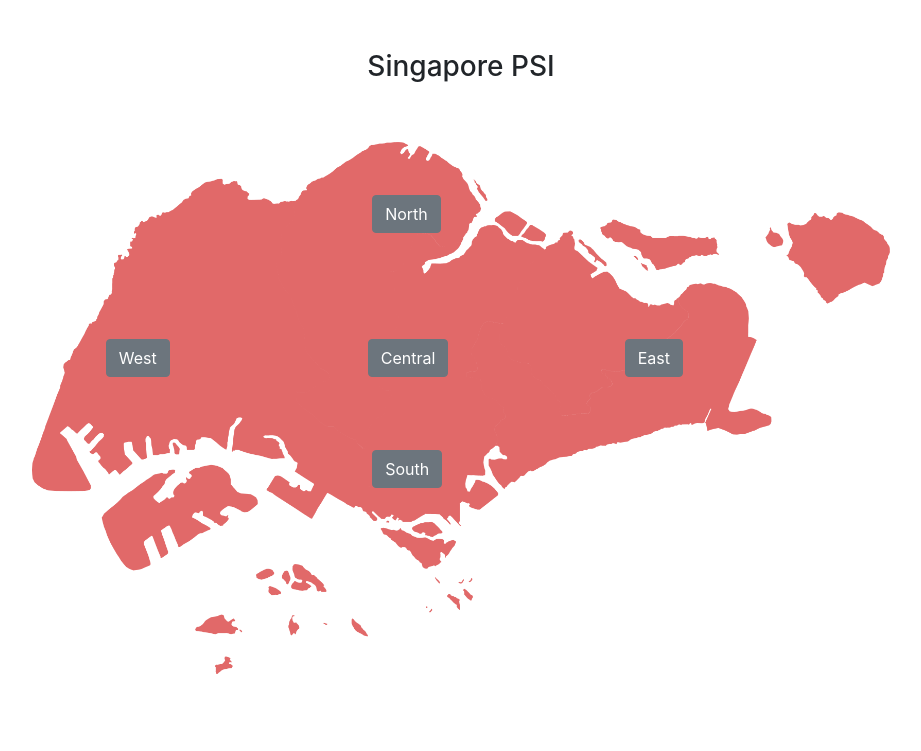
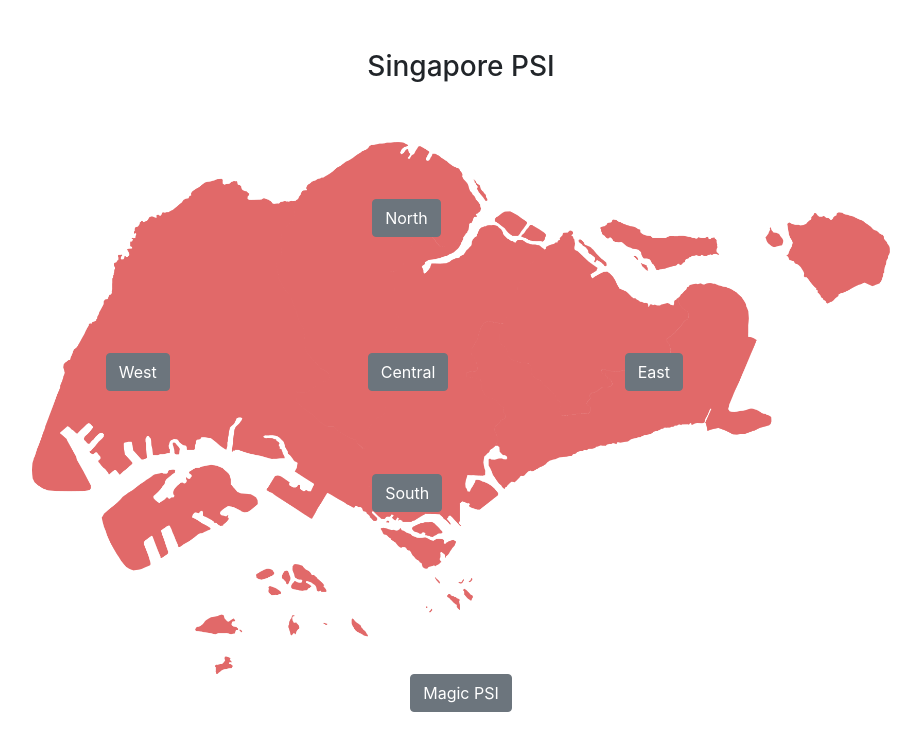
Before and after one commit to loichiilek/flask_psi, a Flask app: page / in a window 1280 px wide. Shown: the top 751 px of the page, without its empty margins (179-1100 px from the left). Run offline with Flask 2, Linux system fonts and the light colour scheme; some libraries are stand-ins or nearby versions.

Commit message:
added Magic PSI button, with its routes and also logic in weather.js

```diff
--- a/weather/routes.py
+++ b/weather/routes.py
@@ -2,6 +2,11 @@ from weather import app
 from flask import render_template, request, jsonify
 from .api import *
 
+#===============================================================================#
+# Each Relative Address here defines an API Route that can be called anywhere   #
+# (e.g. Browser, Postman, etc.)                                                 #
+# The API Address is defined by what is inside @app.route(), not the fn name    #
+#===============================================================================#
 @app.route("/")
 def weather():
   return render_template("weather.html")
@@ -10,3 +15,19 @@ def weather():
 def get_psi():
   psi = make_call()
   return jsonify({'psi_twenty_four_hourly': psi})
+
+#===============================================================================#
+# Create a new route here called /magic_psi which returns PSIs of healthy range #
+#===============================================================================#
+@app.route("/magic_psi", methods=["POST"])
+def magic_psi():
+	#=============================================#
+  # 1. Get the form data from request.data      #
+  # 2. Call .decode('utf-8') on the data        #
+  # 3. .split() string to get the region string #
+  # 4. Set region_psi to arbitrary number       #
+  # 5. Return the jsonify-ed object             #
+  # ------------------ BONUS ------------------ #
+  # 5. Set region_psi value from user input     #
+  #=============================================#
+	pass
--- a/weather/static/js/weather.js
+++ b/weather/static/js/weather.js
@@ -29,8 +29,25 @@ $(function () {
   });
   $('[data-toggle="popover"]').popover()
 
-  $('.map-annotation').click(function() {
-
+  $('.magic-psi button').on('click', function() {
+    const region = window.prompt('Choose a region to reset')
+    $.ajax({
+      type: "POST",
+      url: "/magic_psi",
+      data: {
+        region
+      },
+      headers: {
+        "Content-Type": "application/json"
+      },
+      success: function(result) {
+        console.log(result)
+        $(`#map-${result.region}-button`).attr('data-content', "PSI: " + result['region_psi'])
+      },
+      error: function(result) {
+        console.log(result)
+      }
+    });
 
 
 
--- a/weather/templates/weather.html
+++ b/weather/templates/weather.html
@@ -41,6 +41,11 @@
               North
             </button>
           </div>
+          <div class="magic-psi">
+            <button type="button" class="btn btn-secondary" data-container="body" data-trigger="focus" >
+              Magic PSI
+            </button>
+          </div>
       </div>
 
   </body>
```
